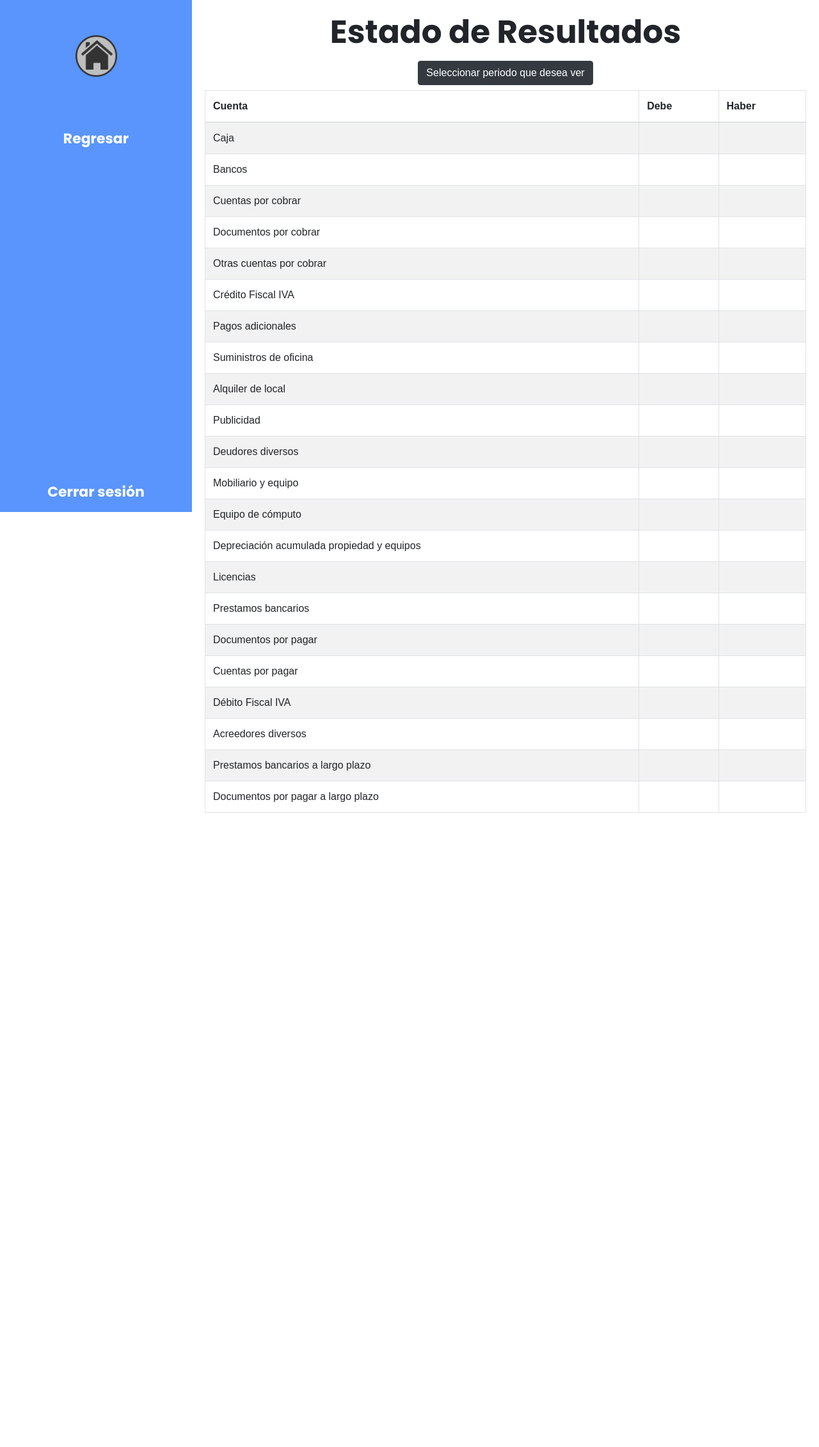
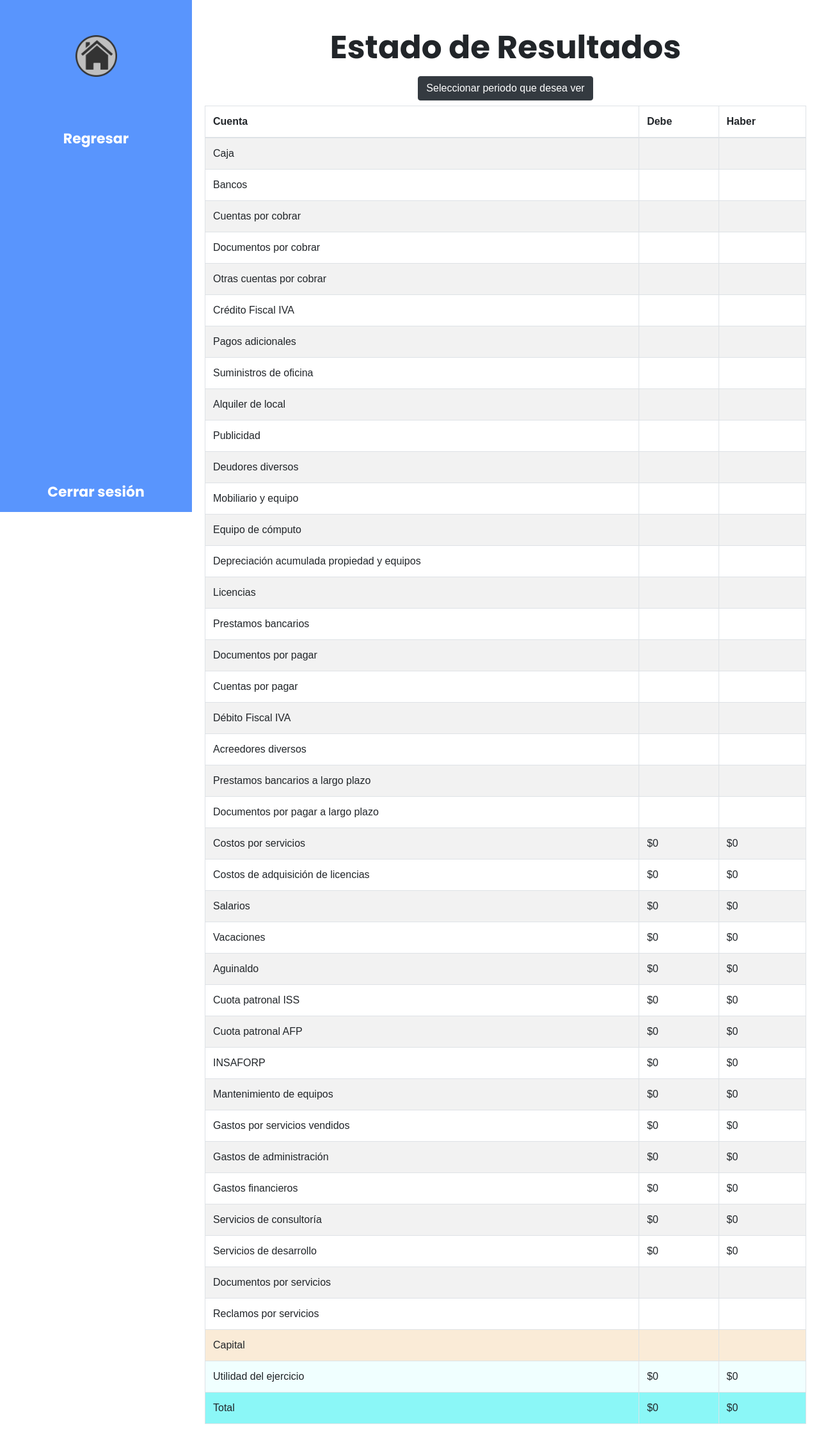
Before and after one commit to kyller7120/CodeSoft, a Django app: page /estado_resultados in a window 1280 px wide. Shown: the whole page at 64% size. Before the commit the page ends 1270 px from the top, so only its background shows below. Run offline with Django 4.2, Linux system fonts and the light colour scheme; the visitor is signed in with stand-in values (Sample User, id 1); data comes from the database, SQL or seed files in the repository; data that the repository does not hold is empty; some libraries are stand-ins or nearby versions.

Commit message:
Update resultados.html

```diff
--- a/templates/estadosfinancieros/resultados.html
+++ b/templates/estadosfinancieros/resultados.html
@@ -1,6 +1,6 @@
 {% load static %}
 <!DOCTYPE html>
-<lang="es">
+< lang="es">
 <head>
   <meta charset="UTF-8">
   <meta name="viewport" content="width=device-width, initial-scale=1.0">
@@ -171,7 +171,101 @@
           <td></td>
           <td></td>
         </tr>
-
+        <tr>
+          <td>Costos por servicios</td>
+          <td>${{ suma_debe_total1 }}</td>
+          <td>${{ suma_haber_total1 }}</td>
+        </tr>
+        <tr>
+          <td>Costos de adquisición de licencias</td>
+          <td>${{ suma_debe_total2 }}</td>
+          <td>${{ suma_haber_total2 }}</td>
+        </tr>
+        <tr>
+          <td>Salarios</td>
+          <td>${{ suma_debe_total3 }}</td>
+          <td>${{ suma_haber_total3 }}</td>
+        </tr>
+        <tr>
+          <td>Vacaciones</td>
+          <td>${{ suma_debe_total4 }}</td>
+          <td>${{ suma_haber_total4 }}</td>
+        </tr>
+        <tr>
+          <td>Aguinaldo</td>
+          <td>${{ suma_debe_total5 }}</td>
+          <td>${{ suma_haber_total5 }}</td>
+        </tr>
+        <tr>
+          <td>Cuota patronal ISS</td>
+          <td>${{ suma_debe_total6 }}</td>
+          <td>${{ suma_haber_total6 }}</td>
+        </tr>
+        <tr>
+          <td>Cuota patronal AFP</td>
+          <td>${{ suma_debe_total7 }}</td>
+          <td>${{ suma_haber_total7 }}</td>
+        </tr>
+        <tr>
+          <td>INSAFORP</td>
+          <td>${{ suma_debe_total8 }}</td>
+          <td>${{ suma_haber_total8 }}</td>
+        </tr>
+        <tr>
+          <td>Mantenimiento de equipos</td>
+          <td>${{ suma_debe_total9 }}</td>
+          <td>${{ suma_haber_total9 }}</td>
+        </tr>
+        <tr>
+          <td>Gastos por servicios vendidos</td>
+          <td>${{ suma_debe_total10 }}</td>
+          <td>${{ suma_haber_total10 }}</td>
+        </tr>
+        <tr>
+          <td>Gastos de administración</td>
+          <td>${{ suma_debe_total11 }}</td>
+          <td>${{ suma_haber_total11 }}</td>
+        </tr>
+        <tr>
+          <td>Gastos financieros</td>
+          <td>${{ suma_debe_total12 }}</td>
+          <td>${{ suma_haber_total12 }}</td>
+        </tr>
+        <tr>
+          <td>Servicios de consultoría</td>
+          <td>${{ suma_debe_total13 }}</td>
+          <td>${{ suma_haber_total13 }}</td>
+        </tr>
+        <tr>
+          <td>Servicios de desarrollo</td>
+          <td>${{ suma_debe_total14 }}</td>
+          <td>${{ suma_haber_total14 }}</td>
+        </tr>
+        <tr>
+          <td>Documentos por servicios</td>
+          <td></td>
+          <td></td>
+        </tr>
+        <tr>
+          <td>Reclamos por servicios</td>
+          <td></td>
+          <td></td>
+        </tr>
+        <tr style="background-color: antiquewhite;">
+          <td>Capital</td>
+          <td></td>
+          <td></td>
+        </tr>
+        <tr style="background-color: azure;">
+          <td>Utilidad del ejercicio</td>
+          <td>${{ utilidades_debe }}</td>
+          <td>${{ utilidades_haber }}</td>
+        </tr>
+        <tr style="background-color: rgb(139, 247, 247);">
+          <td>Total</td>
+          <td>${{ suma_debe }}</td>
+          <td>${{ suma_haber }}</td>
+        </tr>
         <!-- Continuar con más cuentas si es necesario -->
       </tbody>
     </table>
```
